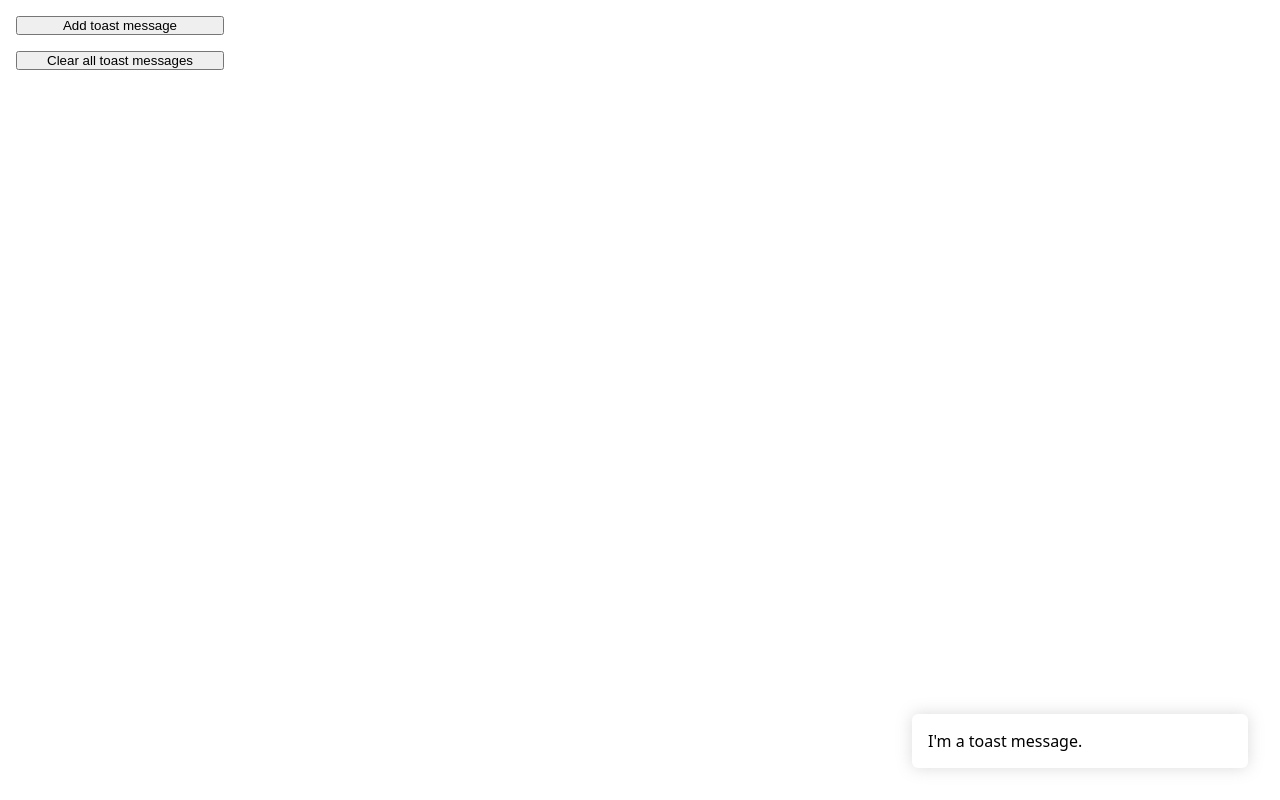
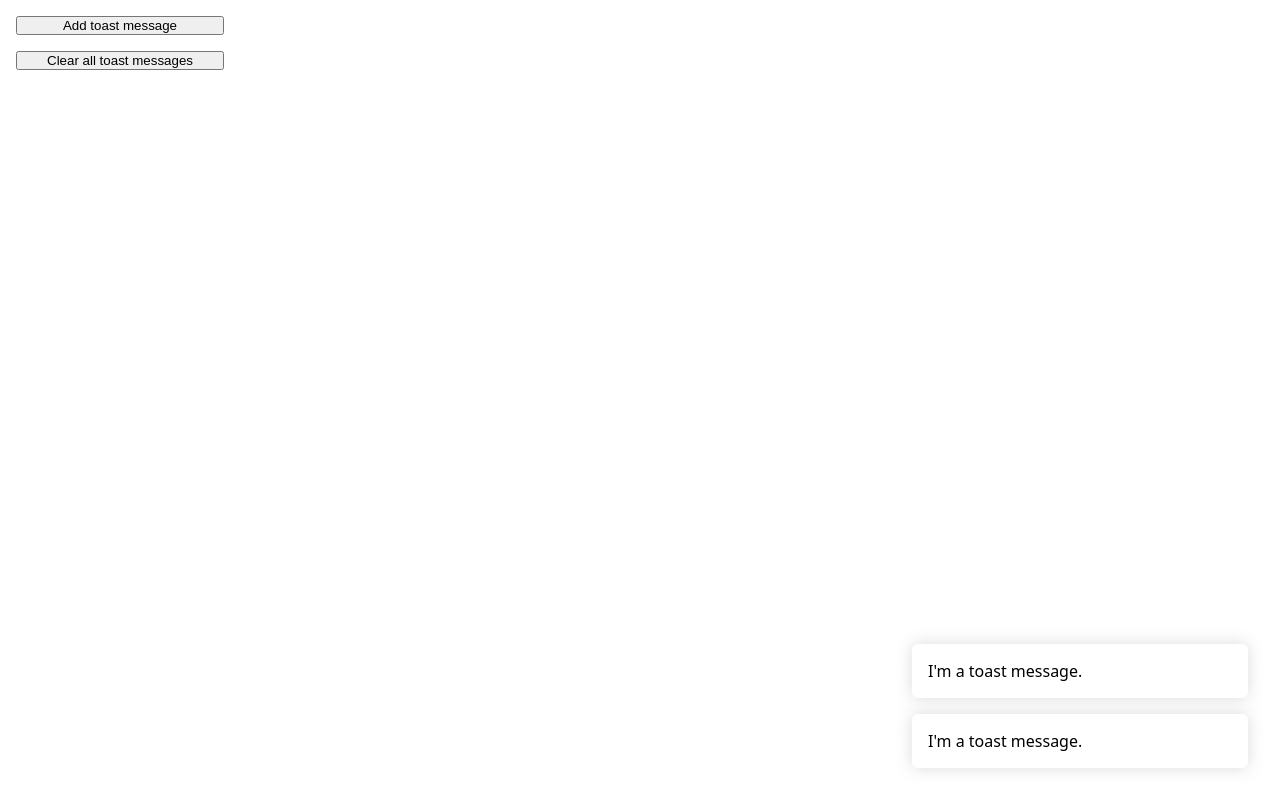
Before and after one commit to uwebury/js-createelement_toast-messages, a website: page index.html in a window 1280 px wide. Both pictures are taken after a click on the button "Add toast message". Drawn offline with Linux system fonts and the light colour scheme.

Commit message:
Added create.element and clearButton function

```diff
--- a/index.html
+++ b/index.html
@@ -19,7 +19,9 @@
     </div>
 
     <ol class="toast-container" data-js="toast-container">
-      <li class="toast-container__message">I'm a toast message.</li>
+      <li class="toast-container__message" data-js="toast-container__message">
+        I'm a toast message.
+      </li>
     </ol>
   </body>
 </html>
--- a/js/index.js
+++ b/js/index.js
@@ -3,11 +3,18 @@
 const toastContainer = document.querySelector('[data-js="toast-container"]');
 const addButton = document.querySelector('[data-js="add-button"]');
 const clearButton = document.querySelector('[data-js="clear-button"]');
+const toastContainerMessage = document.querySelector(
+  '[data-js="toast-container__message"]'
+);
 
 addButton.addEventListener("click", () => {
-  // Exercise: Append a new entry to the toast messages container
+  const toastMessage = document.createElement("li");
+  toastMessage.textContent = toastContainerMessage.innerHTML;
+  toastMessage.classList.add("toast-container__message");
+  toastContainer.append(toastMessage);
 });
 
 clearButton.addEventListener("click", () => {
-  // Exercise: Clear the stack of toast messages
+  const toastContainer = document.querySelector('[data-js="toast-container"]');
+  toastContainer.innerHTML = "";
 });
```
